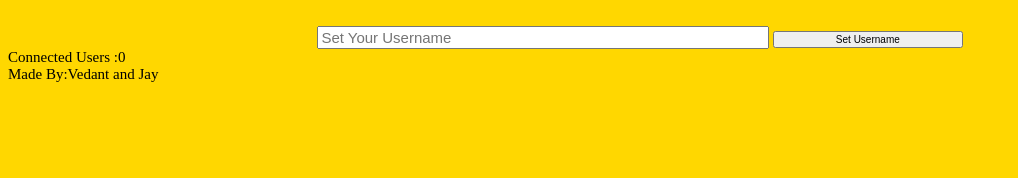
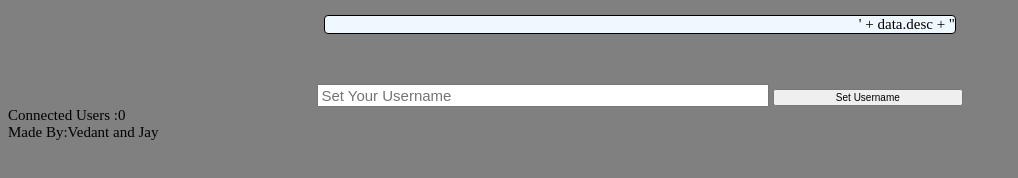
Before and after one commit to 523room/socket-chat, a website: page Public/index.html in a window 1280 px wide. Shown: the whole page, without its empty margins (0-1018 px from the left). Drawn offline with nearby package versions, Linux system fonts and the light colour scheme; no server answers.

Commit message:
Color Change

```diff
--- a/Public/index.html
+++ b/Public/index.html
@@ -1,34 +1,50 @@
 <!DOCTYPE html>
 <html>
+
 <head>
     <title>JV Socket App</title>
     <style>
         body {
-        background-color: gold;
+            background-color: grey;
         }
+
         div {
-        text-align:left;
+            text-align: left;
             height: 50%;
             width: 50%;
             font-size: 15px;
-        background-color: gold;
+            background-color: grey;
         }
+
         input {
             width: 35.1%;
             font-size: 15px;
         }
+
         button {
             width: 15%;
             font-size: 10px;
         }
+
         p {
-        background-color: gold;
+            background-color: grey;
+        }
+
+        .message {
+            background-color: aliceblue;
+            border: 1px solid black;
+            border-radius: 4px;
+            width: auto;
         }
     </style>
 </head>
+
 <body>
     <center>
-    <div id="dataSpace"></div>
+        <div id="dataSpace">
+
+            <p align="right" class="message">' + data.desc + "</p><br>
+        </div>
         <br>
         <input onkeypress="enter(event)" id="msg" placeholder="Set Your Username">
         <button onclick="sendMessage()" id="btn">Set Username</button>
@@ -48,17 +64,17 @@
         // });
         //
         // socket.emit('ipSeConfig', ipAdd);
-      socket.on('broadcast', function(data){
-        if (data.desc.indexOf("<b>@"+username)==0) {
-          msgSpace.innerHTML += '<p align="right">' + data.desc + "</p><br>";
+        socket.on('broadcast', function(data) {
+            if (data.desc.indexOf("<b>@" + username) == 0) {
+                msgSpace.innerHTML += '<p align="right" class="message">' + data.desc + "</p><br>";
             } else {
-          msgSpace.innerHTML += '<p align="left">' + data.desc + "</p><br>";
+                msgSpace.innerHTML += '<p align="left" class="message">' + data.desc + "</p><br>";
             }
         });
         socket.on('ClientNo', (data) => {
             document.getElementById('connectedUsers').innerHTML = "Connected Users :" + data + "<br>Made By:Vedant and Jay";
         });
-      socket.on('val', function(data){
+        socket.on('val', function(data) {
             if (data.val == false) {
                 msgSpace.innerHTML = "Please Choose a UserName";
             } else {
@@ -79,12 +95,18 @@
 
         function sendMessage() {
             if (username == false) {
-          socket.emit('setUserName', {username: msg.value, ip:ipAdd});
+                socket.emit('setUserName', {
+                    username: msg.value,
+                    ip: ipAdd
+                });
             } else {
-          socket.emit('message', {desc:"<b>@"+username+":</b> "+msg.value});
+                socket.emit('message', {
+                    desc: "<b>@" + username + ":</b> " + msg.value
+                });
             }
             msg.value = "";
         }
     </script>
 </body>
+
 </html>
```
Lines whose indentation alone changed are shown as unchanged.
